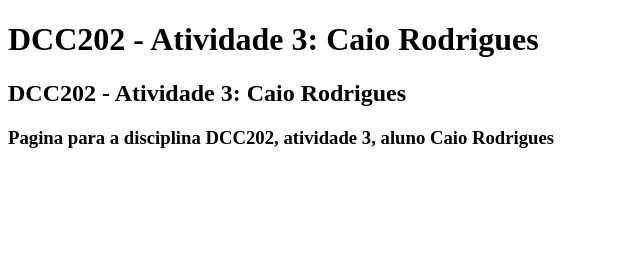
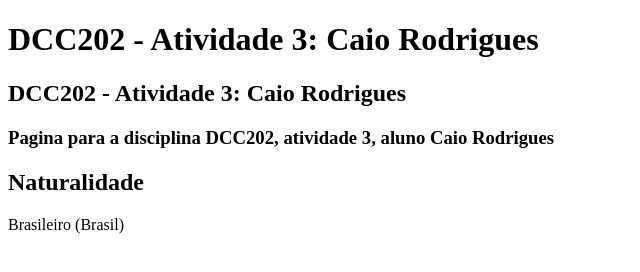
Before and after one commit to ufjf-dcc202/ufjf-dcc202-2023-3-b-atv3-caioalrodrig, a website: page index.html in a window 1280 px wide. Shown: the whole page, without its empty margins (0-640 px from the left). Drawn offline with Linux system fonts and the light colour scheme.

Commit message:
section 1 add

```diff
--- a/index.html
+++ b/index.html
@@ -10,6 +10,11 @@
         <h1>DCC202 - Atividade 3: Caio Rodrigues</h1>
         <h2>DCC202 - Atividade 3: Caio Rodrigues</h2>
         <h3>Pagina para a disciplina DCC202, atividade 3, aluno Caio Rodrigues</h3>
+    <section>
+        <h2> Naturalidade</h2>
+        <p> Brasileiro (Brasil)</p>
+
+    </section>
     </main>
 </body>
 </html>
```
